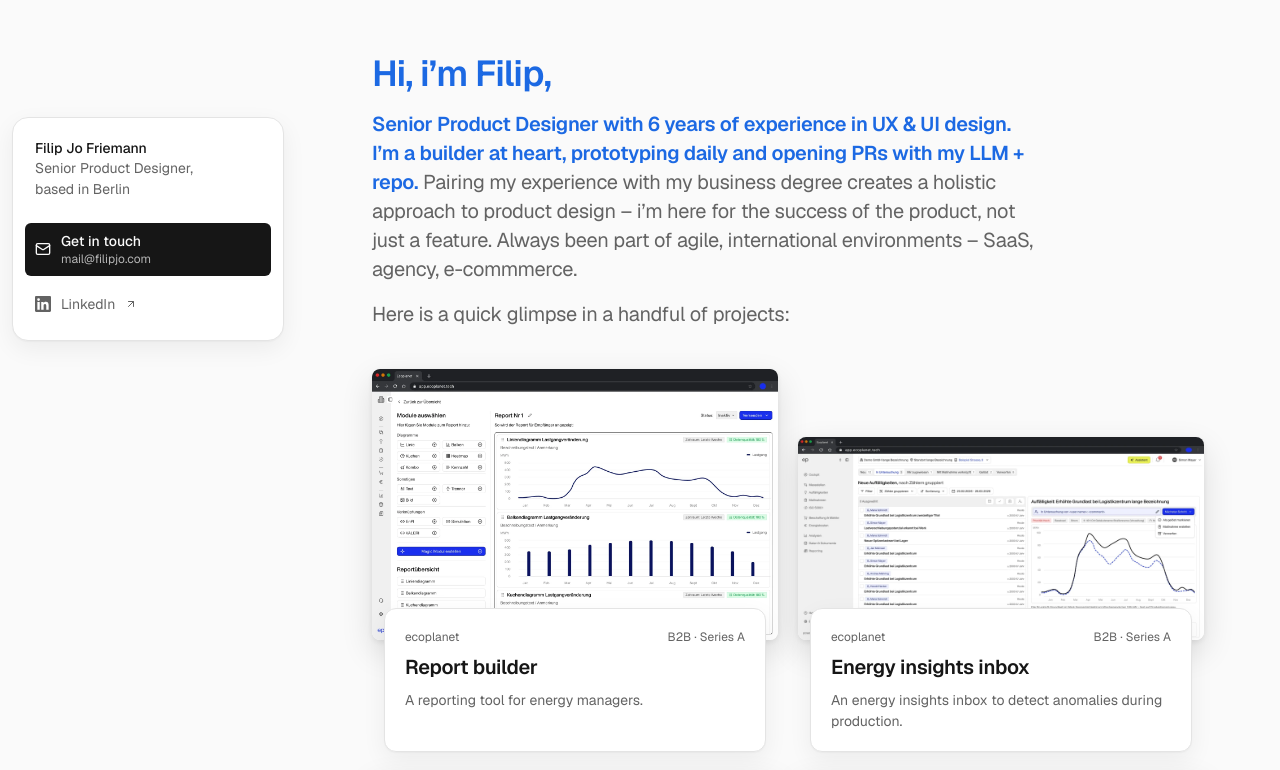
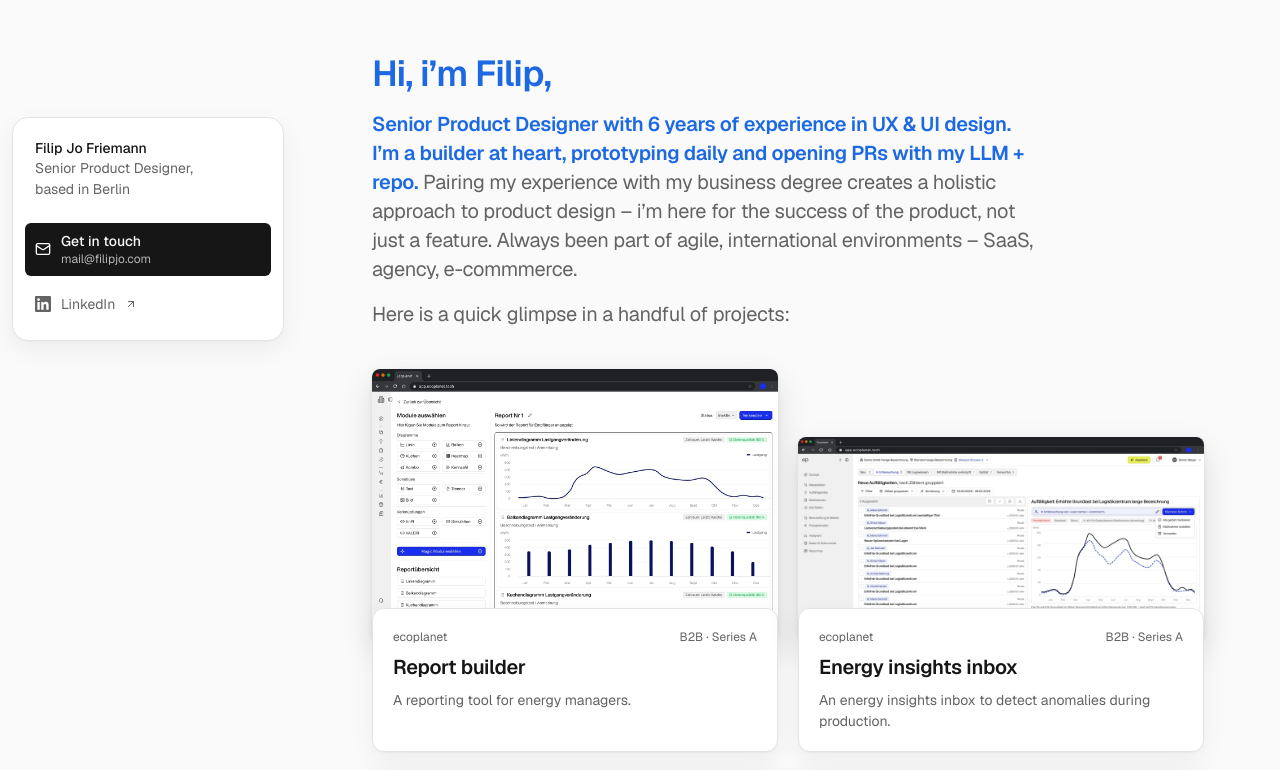
Before and after one commit to filip-jo/Portfolio, a Next.js app: page / in a window 1280 px wide. Shown: the part 171-941 px from the top of the page. Built offline with nearby package versions, Linux system fonts and the light colour scheme.

Commit message:
Tile text card spans the full thumbnail width
Co-Authored-By: Claude Opus 5.5 <noreply@anthropic.com>
Claude-Session: https://claude.ai/code/session_018ke2vhKND3PhSgHxF3dn2f

```diff
--- a/src/components/ProjectCard.tsx
+++ b/src/components/ProjectCard.tsx
@@ -50,7 +50,7 @@ export function ProjectCard({
           />
         </span>
       </div>
-      <div className="relative z-10 mx-3 -mt-8 flex flex-1 flex-col gap-2 rounded-card border border-border bg-surface p-5 shadow-sidebar transition-colors duration-300 group-hover:border-muted group-focus-visible:border-muted group-active:border-muted">
+      <div className="relative z-10 -mt-8 flex flex-1 flex-col gap-2 rounded-card border border-border bg-surface p-5 shadow-sidebar transition-colors duration-300 group-hover:border-muted group-focus-visible:border-muted group-active:border-muted">
         <div className="flex items-center justify-between gap-4 text-label text-muted">
           <span>{project.client}</span>
           <span>
```
